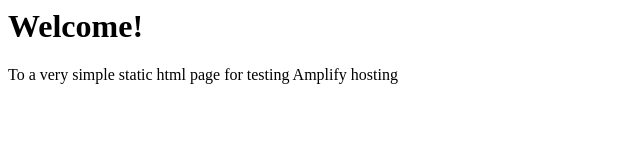
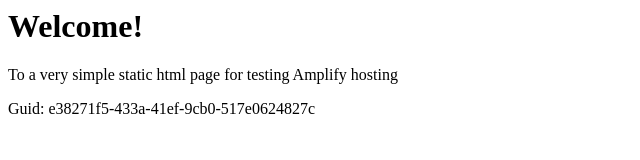
Before and after one commit to aws-aemilia-sin/Github-PR-Commit-Integration-Test-DoNotTouch-v0-preprod-ap-southeast-1, a website: page src/index.html in a window 1280 px wide. Shown: the whole page, without its empty margins (0-640 px from the left). Drawn offline with Linux system fonts and the light colour scheme.

Commit message:
commit from integ tests

```diff
--- a/src/index.html
+++ b/src/index.html
@@ -1,3 +1,5 @@
+
+
 <html lang="en">
 
 <head>
@@ -10,6 +12,6 @@
 <body>
     <h1>Welcome!</h1>
     <p>To a very simple static html page for testing Amplify hosting</p>
-</body>
+    <p>Guid: e38271f5-433a-41ef-9cb0-517e0624827c</p></body>
 
 </html>
```
